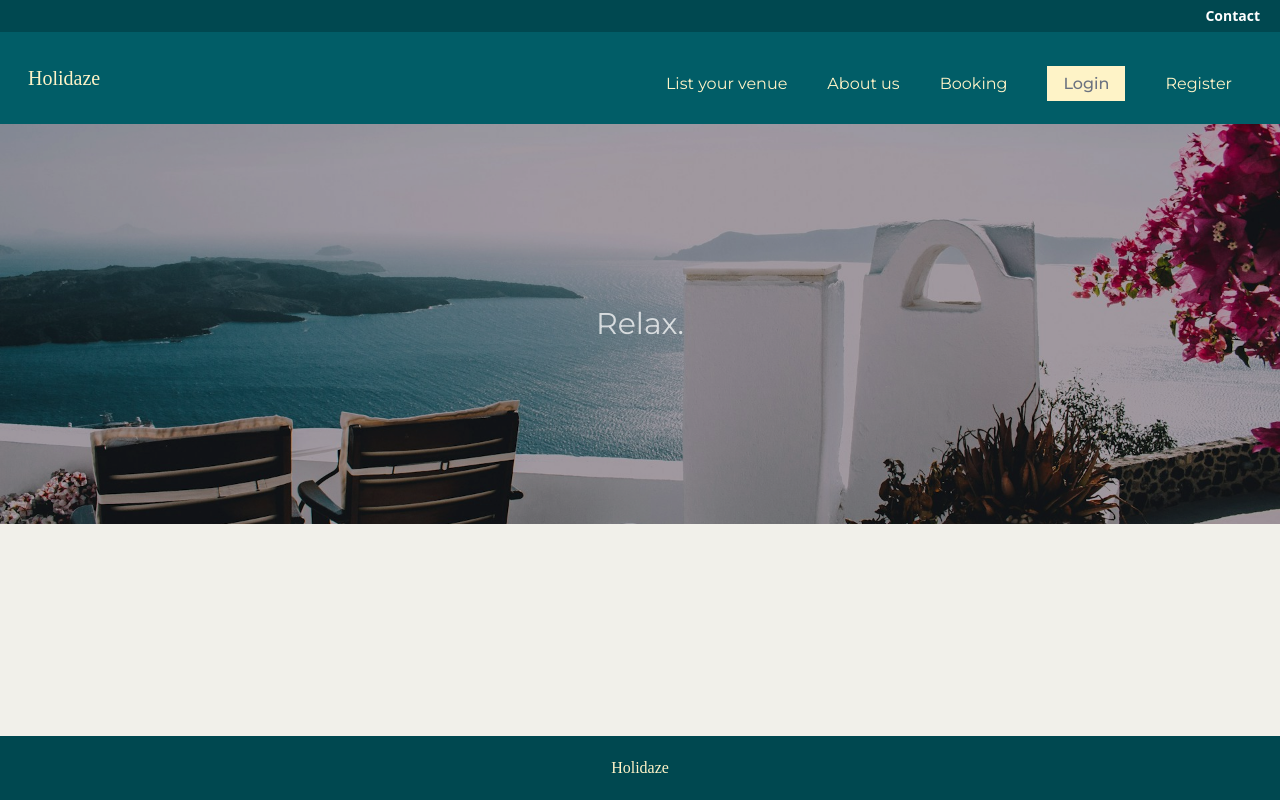
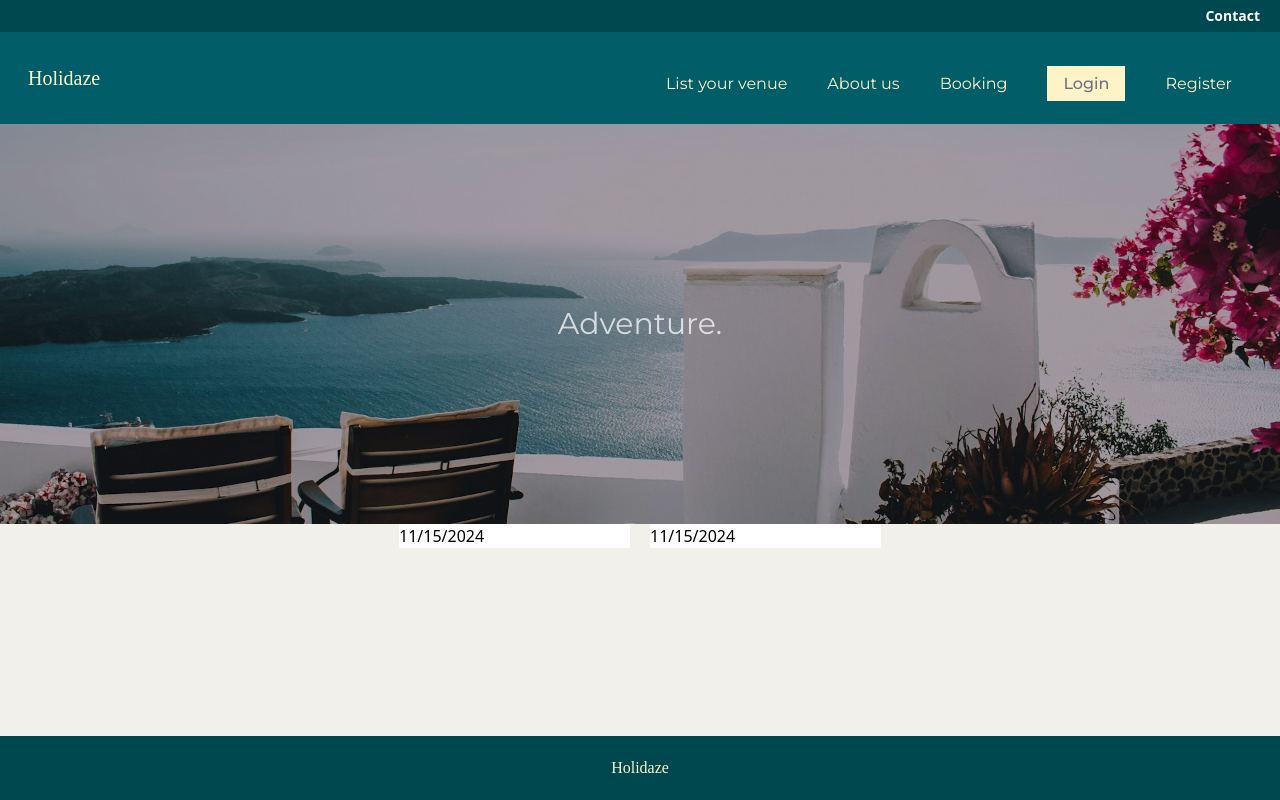
Before and after one commit to oddvarzk/Holidaze, a React (Vite) app: page / in a window 1280 px wide. Built offline with nearby package versions, Linux system fonts and the light colour scheme; a web font is replaced by a local one.

Commit message:
Date selection added

```diff
--- a/src/pages/Home/index.tsx
+++ b/src/pages/Home/index.tsx
@@ -1,5 +1,7 @@
 import { useState, useEffect } from 'react';
 import greeceBackg from '../../assets/greeceBackg.jpg';
+import CheckinData from '../../components/CheckinData';
+import CheckoutData from '../../components/CheckoutData';
 
 export function Home() {
   const words = ['Tranquility.', 'Relax.', 'Adventure.', 'Explore.', 'Peace.'];
@@ -8,7 +10,7 @@ export function Home() {
   useEffect(() => {
     const interval = setInterval(() => {
       setCurrentWordIndex((prevIndex) => (prevIndex + 1) % words.length);
-    }, 3000);
+    }, 2000);
 
     return () => clearInterval(interval);
   }, [words.length]);
@@ -24,6 +26,21 @@ export function Home() {
           </h1>
         </div>
       </div>
+      <div className='flex justify-center gap-5'>
+        <CheckinData/>
+        <CheckoutData/>
+      </div>
+      <div className='flex justify-center'>
+        <div>
+
+        </div>
+        <div>
+
+        </div>
+        <div>
+
+        </div>
+      </div>
     </div>
 
 
```
